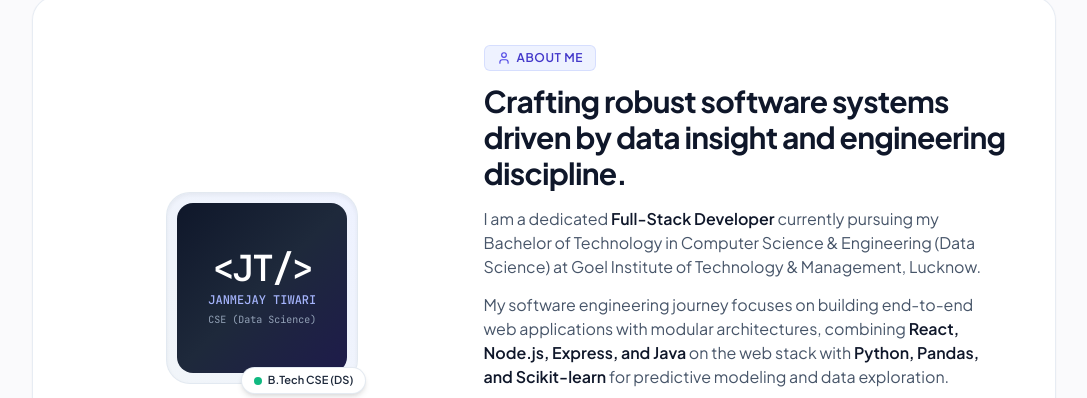
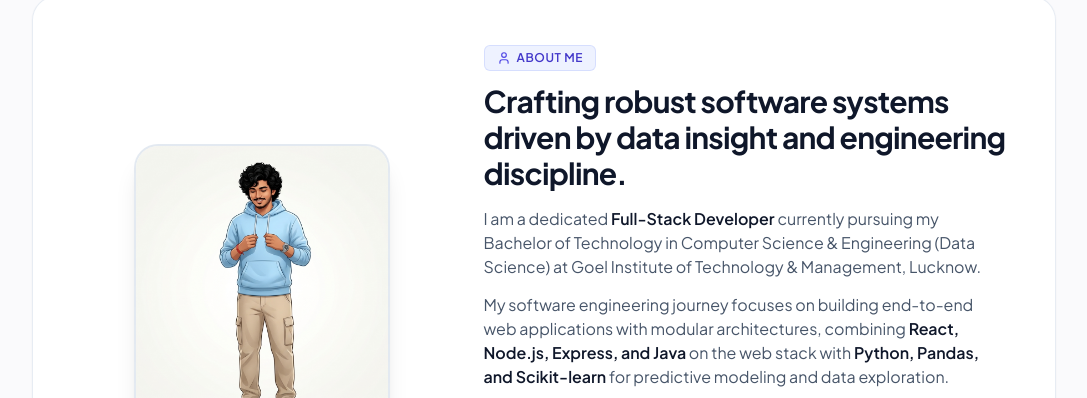
Before and after one commit to janmejayy-gif/Portfolio, a plain HTML site: page index.html in a window 1280 px wide. Shown: the part 1196-1594 px from the top of the page, without its empty margins (96-1183 px from the left). Drawn offline with nearby package versions, Linux system fonts and the light colour scheme.

Commit message:
feat: replace JT code frame with personalized avatar illustration in About Me section

```diff
--- a/index.html
+++ b/index.html
@@ -209,16 +209,22 @@
         <div class="glass-card rounded-3xl p-8 sm:p-12 border border-slate-200/80 bg-white/85 shadow-sm">
           <div class="grid grid-cols-1 lg:grid-cols-12 gap-10 items-center">
 
-            <!-- Left Profile Monogram -->
+            <!-- Left Profile: Avatar Illustration -->
             <div class="lg:col-span-5 flex flex-col items-center text-center">
               <div class="relative mb-5">
-                <div class="w-40 h-40 sm:w-48 sm:h-48 rounded-3xl bg-gradient-to-tr from-slate-100 to-indigo-50 border border-slate-200/90 flex items-center justify-center p-2.5 shadow-inner">
-                  <div class="w-full h-full rounded-2xl bg-gradient-to-br from-slate-900 via-slate-800 to-indigo-950 flex flex-col items-center justify-center text-white text-center p-4">
-                    <span class="text-3xl sm:text-4xl font-extrabold font-mono tracking-tighter mb-1">&lt;JT/&gt;</span>
-                    <span class="text-xs font-mono text-indigo-300 font-medium">JANMEJAY TIWARI</span>
-                    <span class="text-[10px] text-slate-400 mt-1 font-mono">CSE (Data Science)</span>
-                  </div>
+                <!-- Avatar Container with clean rounded frame -->
+                <div class="relative w-56 h-64 sm:w-64 sm:h-72 rounded-3xl overflow-hidden border-2 border-slate-200/90 shadow-xl bg-gradient-to-b from-slate-50 to-indigo-50/40">
+                  <img
+                    src="assets/avatar.jpg"
+                    alt="Janmejay Tiwari - Avatar illustration"
+                    class="w-full h-full object-cover object-top"
+                    loading="eager"
+                    draggable="false"
+                  />
+                  <!-- Subtle gradient overlay at bottom for text readability -->
+                  <div class="absolute inset-x-0 bottom-0 h-10 bg-gradient-to-t from-white/30 to-transparent pointer-events-none"></div>
                 </div>
+                <!-- Status Badge -->
                 <div class="absolute -bottom-2.5 -right-2 px-3 py-1 rounded-full bg-white border border-slate-200/90 shadow-md text-[11px] font-semibold text-slate-800 flex items-center gap-1.5">
                   <span class="w-2 h-2 rounded-full bg-emerald-500"></span> B.Tech CSE (DS)
                 </div>
--- a/style.css
+++ b/style.css
@@ -827,6 +827,15 @@ html.dark::-webkit-scrollbar-thumb:hover {
   background: #64748b;
 }
 
+/* Avatar image dark mode support */
+html.dark .about-avatar-frame {
+  border-color: rgba(99, 102, 241, 0.4) !important;
+  box-shadow: 0 20px 40px -8px rgba(0, 0, 0, 0.5), 0 0 20px rgba(99, 102, 241, 0.2) !important;
+}
+html.dark .about-avatar-frame img {
+  filter: brightness(0.95);
+}
+
 /* Global Transitions for Seamless Theme Flip */
 body,
 .ambient-bg,
```
Also changed, not shown: assets/avatar.jpg (added).
